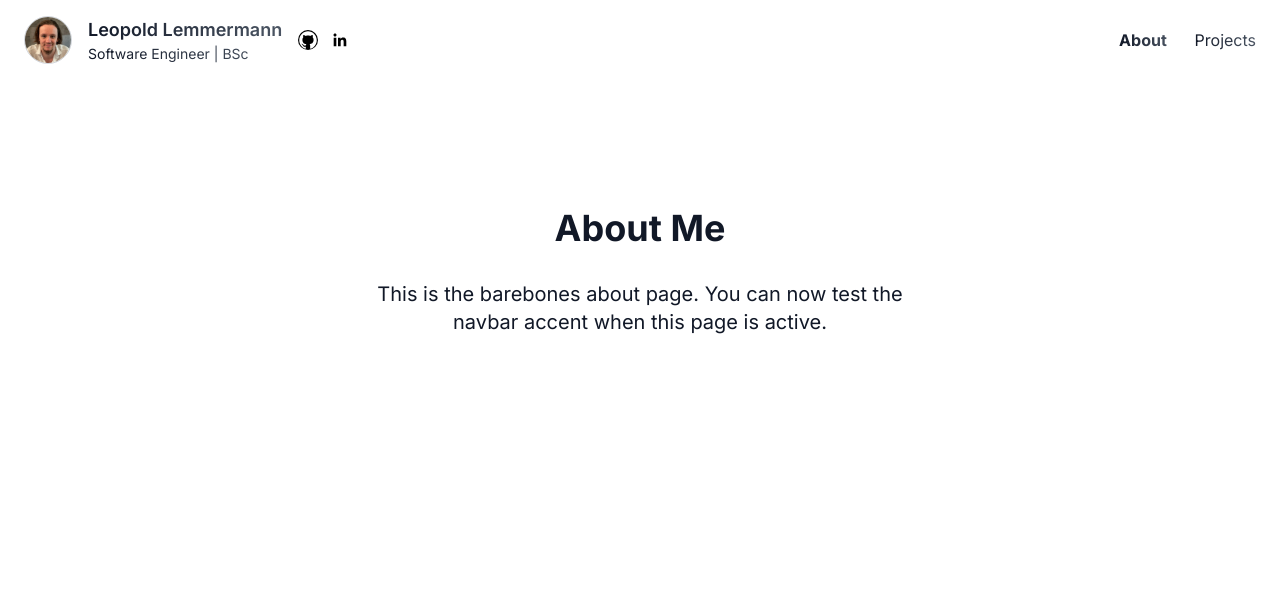
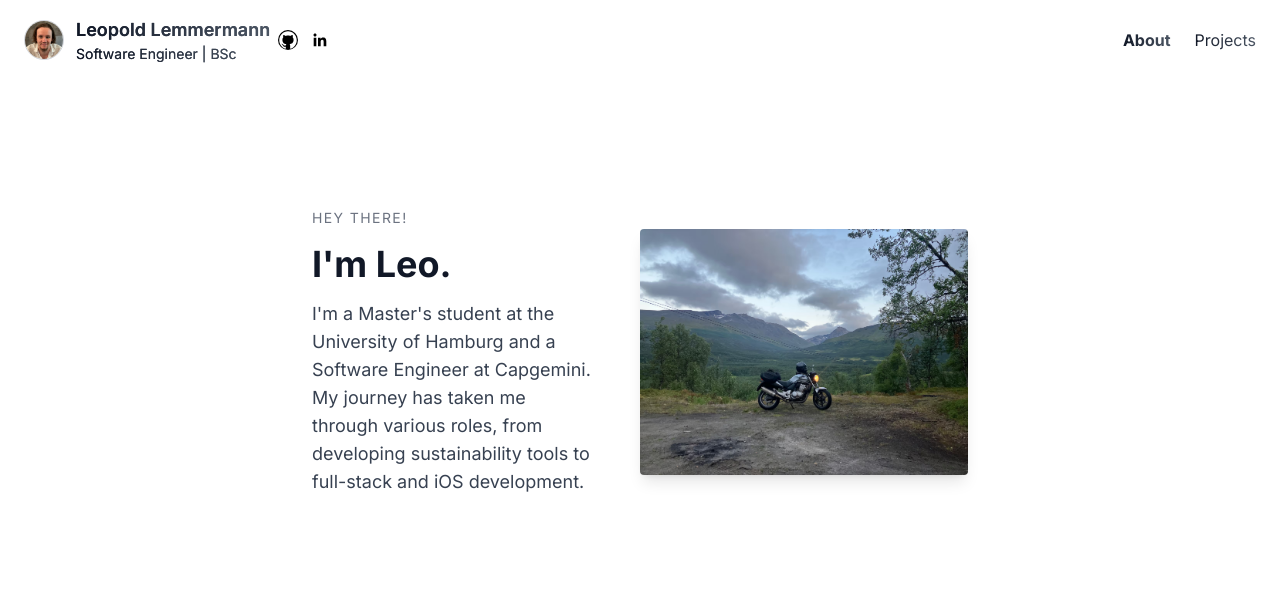
Before and after one commit to leo-lem/leolem.dev, an Astro site: page /about in a window 1280 px wide. Built offline with nearby package versions, Linux system fonts and the light colour scheme; Astro itself is replaced by a stand-in of ours.

Commit message:
Add first about section and adjust navbar for smaller layouts.

```diff
--- a/src/components/NavBar.astro
+++ b/src/components/NavBar.astro
@@ -4,23 +4,31 @@ const currentPath = new URL(Astro.request.url).pathname;
 ---
 
 <nav
-  class="flex items-center justify-between px-6 py-4 bg-white dark:bg-black text-gray-900 dark:text-gray-100 shadow shadow-white/15"
+  class="flex flex-col md:flex-row md:items-center md:justify-between px-4 md:px-6 py-4 bg-white dark:bg-black text-gray-900 dark:text-gray-100 shadow shadow-white/15 space-y-4 md:space-y-0"
 >
-  <div class="flex items-center space-x-4">
-    <a href="/" class="flex items-center space-x-4 group nav-link-gradient">
+  <!-- Left block: avatar + name + socials -->
+  <div class="flex items-center space-x-2 min-w-0 flex-shrink">
+    <a
+      href="/"
+      class="flex items-center space-x-3 group nav-link-gradient min-w-0 flex-shrink"
+    >
       <img
         src={avatarUrl}
         alt="Leopold Lemmermann"
-        class="w-12 h-12 rounded-full object-cover border border-gray-300 dark:border-gray-700 transform transition group-hover:scale-105"
+        class="w-10 h-10 rounded-full object-cover border border-gray-300 dark:border-gray-700 transform transition group-hover:scale-105 flex-shrink-0"
       />
-      <div class="flex flex-col opacity-0 animate-slidefadein">
-        <span class="font-semibold text-lg">Leopold Lemmermann</span>
-        <span class="text-sm">Software Engineer | BSc</span>
+      <div class="flex flex-col whitespace-nowrap min-w-0">
+        <span
+          class="font-semibold text-xs sm:text-sm md:text-base lg:text-lg truncate"
+          >Leopold Lemmermann</span
+        >
+        <span class="text-xs sm:text-sm truncate">Software Engineer | BSc</span>
       </div>
     </a>
 
-    <!-- Social icons next to name block, outside link -->
-    <div class="flex items-center space-x-3 opacity-0 animate-slidefadein">
+    <div
+      class="flex flex-col sm:flex-col md:flex-row items-center space-y-2 sm:space-y-2 md:space-y-0 md:space-x-3 opacity-0 animate-slidefadein flex-shrink-0"
+    >
       <a
         href="https://github.com/leo-lem"
         target="_blank"
@@ -47,8 +55,10 @@ const currentPath = new URL(Astro.request.url).pathname;
     </div>
   </div>
 
-  <!-- Navigation links -->
-  <div class="space-x-6 opacity-0 animate-slidefadein">
+  <!-- Navigation links: vertical list on small, horizontal on md+ -->
+  <div
+    class="flex flex-col md:flex-row md:space-x-6 space-y-2 md:space-y-0 opacity-0 animate-slidefadein items-center"
+  >
     <a
       href="/about"
       class={`nav-link-gradient ${currentPath === "/about" ? "font-bold underline" : ""}`}
--- a/src/pages/about.astro
+++ b/src/pages/about.astro
@@ -4,12 +4,28 @@ import BaseLayout from "../layouts/BaseLayout.astro";
 
 <BaseLayout title="About">
   <section
-    class="flex flex-col items-center justify-center text-center py-24 space-y-8"
+    class="flex flex-col md:flex-row items-center justify-center py-24 px-6 space-y-8 md:space-y-0 md:space-x-12 text-center md:text-left max-w-5xl mx-auto"
   >
-    <h1 class="text-4xl font-bold">About Me</h1>
-    <p class="text-xl max-w-xl">
-      This is the barebones about page. You can now test the navbar accent when
-      this page is active.
-    </p>
+    <!-- Left text block -->
+    <div class="space-y-4">
+      <p
+        class="uppercase tracking-widest text-sm text-gray-500 dark:text-gray-400"
+      >
+        Hey there!
+      </p>
+      <h1 class="text-4xl font-bold">I'm Leo.</h1>
+      <p class="text-lg max-w-md text-gray-700 dark:text-gray-300">
+        I'm a Master's student at the University of Hamburg and a Software
+        Engineer at Capgemini. My journey has taken me through various roles,
+        from developing sustainability tools to full-stack and iOS development.
+      </p>
+    </div>
+
+    <!-- Right image block -->
+    <img
+      src="/motorbike.avif"
+      alt="This is me!"
+      class="w-full md:w-1/2 rounded shadow-lg object-cover"
+    />
   </section>
 </BaseLayout>
```
Also changed, not shown: public/motorbike.avif (added).
